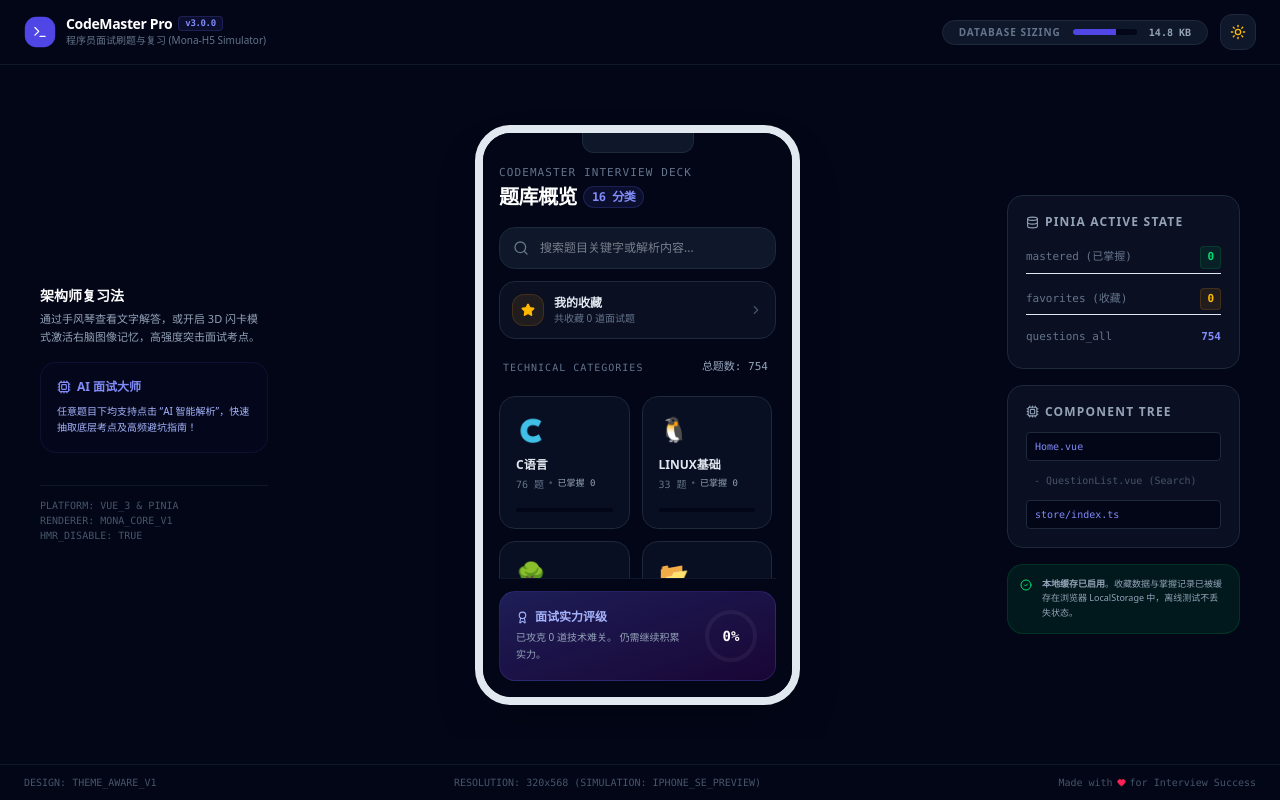
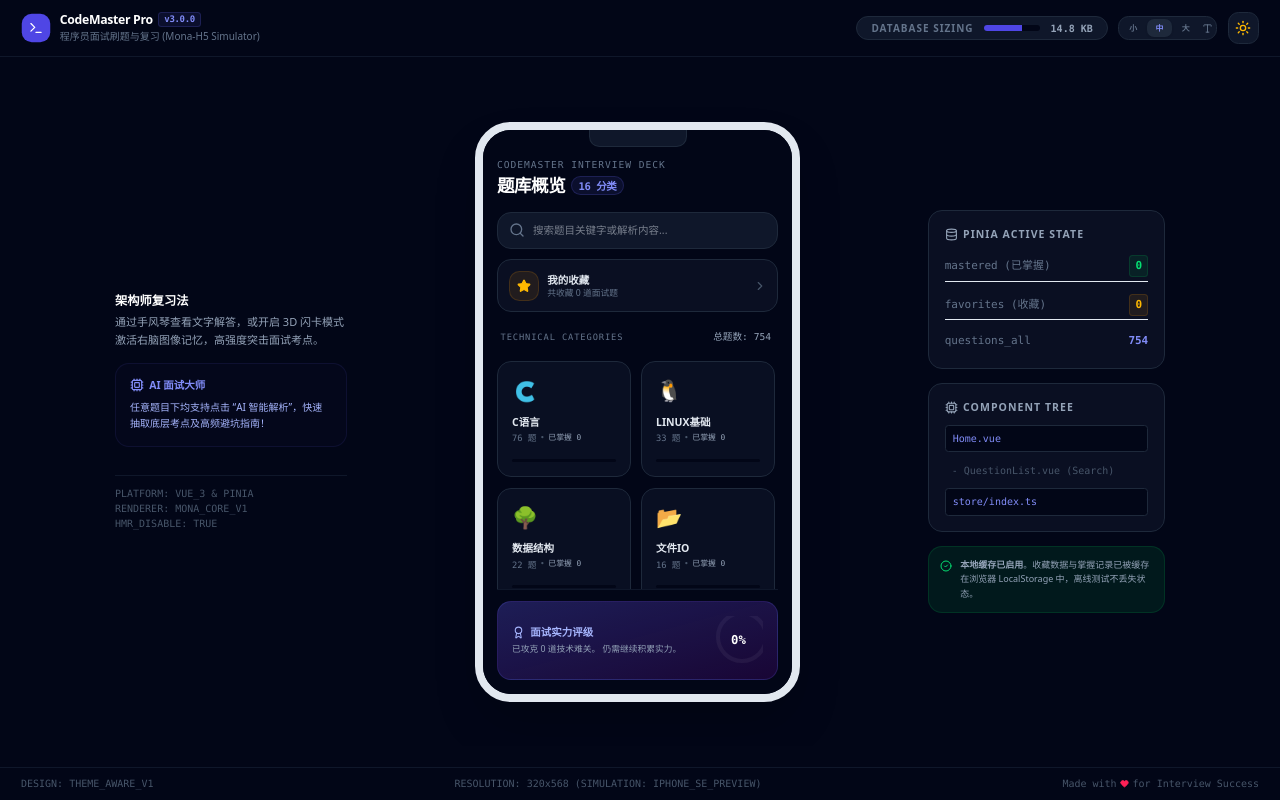
Before and after one commit to Luo2201657708/gemini-interview, a Vue app: page / in a window 1280 px wide. Built offline with nearby package versions, Linux system fonts and the light colour scheme.

Commit message:
✨ feat: 设置三挡字体

```diff
--- a/index.html
+++ b/index.html
@@ -1,5 +1,5 @@
 <!doctype html>
-<html lang="en">
+<html lang="zh-CN" data-text-scale="normal">
   <head>
     <meta charset="UTF-8" />
     <meta name="viewport" content="width=device-width, initial-scale=1.0" />
--- a/src/App.vue
+++ b/src/App.vue
@@ -5,6 +5,7 @@ import { Terminal, Database, Cpu, Heart, CheckCircle2 } from 'lucide-vue-next'
 import HomeView from './views/Home.vue'
 import CategoryView from './views/Category.vue'
 import ThemeToggle from './components/ThemeToggle.vue'
+import TextScaleToggle from './components/TextScaleToggle.vue'
 
 const store = useAppStore()
 
@@ -71,12 +72,17 @@ const activeComponentStack = computed(() => {
           </div>
           <span class="text-[10px] font-mono font-bold text-app-secondary">14.8 KB</span>
         </div>
+        <TextScaleToggle />
         <ThemeToggle />
       </div>
     </div>
 
-    <!-- MOBILE: theme toggle on home only (category page has its own in toolbar) -->
-    <div v-if="currentCategoryName === null" class="lg:hidden fixed top-3 right-3 z-50">
+    <!-- MOBILE: toggles on home (category page has its own toolbar) -->
+    <div
+      v-if="currentCategoryName === null"
+      class="lg:hidden fixed top-3 right-3 z-50 flex items-center gap-2"
+    >
+      <TextScaleToggle />
       <ThemeToggle />
     </div>
 
@@ -112,7 +118,7 @@ const activeComponentStack = computed(() => {
 
           <div class="hidden lg:block h-5 w-28 bg-app-frame absolute top-0 left-1/2 -translate-x-1/2 rounded-b-xl z-35 border-x border-b border-app"></div>
 
-          <div class="flex-1 flex flex-col p-4 pt-4 lg:pt-8 bg-app h-full overflow-hidden">
+          <div class="phone-shell-inner flex-1 flex flex-col p-4 pt-4 lg:pt-8 bg-app h-full overflow-hidden">
             <KeepAlive>
               <HomeView
                 v-if="currentCategoryName === null"
--- a/src/components/QuestionList.vue
+++ b/src/components/QuestionList.vue
@@ -78,14 +78,14 @@ function getLevelBadgeClass(level: string) {
           <div class="flex items-center gap-2 flex-wrap">
             <span
               v-if="q.level"
-              class="text-[10px] px-2 py-0.5 rounded-full font-bold border"
+              class="text-app-xs px-2 py-0.5 rounded-full font-bold border"
               :class="getLevelBadgeClass(q.level)"
             >
               {{ q.level }}
             </span>
             <span
               v-if="store.isMastered(q.id)"
-              class="bg-green-500/10 text-green-400 border border-green-500/20 text-[10px] px-1.5 py-0.5 rounded-full flex items-center gap-0.5 font-bold"
+              class="bg-green-500/10 text-green-400 border border-green-500/20 text-app-xs px-1.5 py-0.5 rounded-full flex items-center gap-0.5 font-bold"
             >
               已掌握
             </span>
@@ -112,19 +112,19 @@ function getLevelBadgeClass(level: string) {
           <div v-else class="text-app-muted italic">
             暂无详细参考答案，后续会持续补充完善。
           </div>
-          <p class="mt-3 text-[11px] text-app-muted">
+          <p class="mt-3 text-app-sm-cap text-app-muted">
             当前为离线数据版本，后续开发会持续完善内容与分析能力。
           </p>
         </div>
 
         <div class="mt-4 pt-3 border-t border-app flex justify-between items-center">
-          <div class="text-[10px] font-mono text-app-muted">
+          <div class="text-app-xs font-mono text-app-muted">
             ID: {{ q.id }}
           </div>
           <div class="flex items-center gap-2">
             <button
               @click.stop="store.toggleFavorite(q.id)"
-              class="px-2.5 py-1 rounded-xl border text-[11px] font-medium flex items-center gap-1 transition"
+              class="px-2.5 py-1 rounded-xl border text-app-sm-cap font-medium flex items-center gap-1 transition"
               :class="[
                 store.isFavorite(q.id)
                   ? 'border-amber-500/50 hover:bg-amber-500/10 text-amber-400 bg-amber-500/5'
@@ -137,7 +137,7 @@ function getLevelBadgeClass(level: string) {
 
             <button
               @click.stop="store.toggleMastered(q.id)"
-              class="px-2.5 py-1 rounded-xl border text-[11px] font-semibold flex items-center gap-1 transition"
+              class="px-2.5 py-1 rounded-xl border text-app-sm-cap font-semibold flex items-center gap-1 transition"
               :class="[
                 store.isMastered(q.id)
                   ? 'border-green-500/50 hover:bg-green-500/10 text-green-400 bg-green-500/5'
--- /dev/null
+++ b/src/components/TextScaleToggle.vue
@@ -0,0 +1,44 @@
+<script setup lang="ts">
+import { computed } from 'vue'
+import { Type } from 'lucide-vue-next'
+import { useTextScale, type TextScaleId, TEXT_SCALE_LABELS } from '../composables/useTextScale'
+
+const { textScale, setTextScale } = useTextScale()
+
+const options: { id: TextScaleId; short: string }[] = [
+  { id: 'compact', short: '小' },
+  { id: 'normal', short: '中' },
+  { id: 'comfortable', short: '大' },
+]
+
+const groupLabel = computed(
+  () => `字号：${TEXT_SCALE_LABELS[textScale.value]}，点击切换`
+)
+</script>
+
+<template>
+  <div
+    role="group"
+    :aria-label="groupLabel"
+    class="text-scale-toggle shrink-0 flex items-center rounded-xl border p-0.5 gap-0.5"
+    :title="groupLabel"
+  >
+    <button
+      v-for="opt in options"
+      :key="opt.id"
+      type="button"
+      :aria-label="`字号${TEXT_SCALE_LABELS[opt.id]}`"
+      :aria-pressed="textScale === opt.id"
+      @click="setTextScale(opt.id)"
+      class="text-scale-toggle__btn relative px-2 py-1 rounded-lg text-app-2xs font-bold transition-colors cursor-pointer min-w-[1.75rem]"
+      :class="textScale === opt.id ? 'text-scale-toggle__btn--active' : ''"
+    >
+      <span class="relative z-10">{{ opt.short }}</span>
+    </button>
+    <Type
+      :size="11"
+      class="text-app-muted shrink-0 mx-0.5 hidden min-[360px]:block"
+      aria-hidden="true"
+    />
+  </div>
+</template>
--- /dev/null
+++ b/src/composables/useTextScale.ts
@@ -0,0 +1,44 @@
+import { ref, watch } from 'vue'
+
+export type TextScaleId = 'compact' | 'normal' | 'comfortable'
+
+const STORAGE_KEY = 'codemaster-text-scale'
+
+const textScale = ref<TextScaleId>(readStoredScale())
+
+const ORDER: TextScaleId[] = ['compact', 'normal', 'comfortable']
+
+export const TEXT_SCALE_LABELS: Record<TextScaleId, string> = {
+  compact: '紧凑',
+  normal: '标准',
+  comfortable: '舒适',
+}
+
+function readStoredScale(): TextScaleId {
+  if (typeof localStorage === 'undefined') return 'normal'
+  const saved = localStorage.getItem(STORAGE_KEY)
+  if (saved === 'compact' || saved === 'comfortable') return saved
+  return 'normal'
+}
+
+function applyTextScale(id: TextScaleId) {
+  document.documentElement.setAttribute('data-text-scale', id)
+  localStorage.setItem(STORAGE_KEY, id)
+}
+
+applyTextScale(textScale.value)
+
+export function useTextScale() {
+  function setTextScale(id: TextScaleId) {
+    textScale.value = id
+  }
+
+  function cycleTextScale() {
+    const idx = ORDER.indexOf(textScale.value)
+    textScale.value = ORDER[(idx + 1) % ORDER.length]
+  }
+
+  watch(textScale, (id) => applyTextScale(id))
+
+  return { textScale, setTextScale, cycleTextScale, TEXT_SCALE_LABELS }
+}
--- a/src/index.css
+++ b/src/index.css
@@ -1,4 +1,38 @@
 @import "tailwindcss";
+
+/* ── Text scale (compact / normal / comfortable) ───────────── */
+:root,
+[data-text-scale="normal"] {
+  --app-scale: 1;
+}
+
+[data-text-scale="compact"] {
+  --app-scale: 0.86;
+}
+
+[data-text-scale="comfortable"] {
+  --app-scale: 1.06;
+}
+
+html {
+  font-size: calc(14px * var(--app-scale));
+  -webkit-text-size-adjust: 100%;
+  text-size-adjust: 100%;
+}
+
+/* rem-based type (scales with html font-size) */
+.text-app-2xs {
+  font-size: 0.5625rem;
+  line-height: 1.35;
+}
+.text-app-xs {
+  font-size: 0.625rem;
+  line-height: 1.4;
+}
+.text-app-sm-cap {
+  font-size: 0.6875rem;
+  line-height: 1.45;
+}
 
 /* ── Theme tokens ───────────────────────────────────────────── */
 :root,
@@ -168,6 +202,37 @@
   background-color: var(--app-toggle-hover);
 }
 
+.text-scale-toggle {
+  background-color: var(--app-toggle-bg);
+  border-color: var(--app-toggle-border);
+}
+
+.text-scale-toggle__btn {
+  color: var(--app-text-muted);
+}
+
+.text-scale-toggle__btn:hover {
+  color: var(--app-text-secondary);
+}
+
+.text-scale-toggle__btn--active {
+  color: var(--app-accent-text);
+  background-color: var(--app-bg-surface-hover);
+  box-shadow: 0 1px 2px rgb(0 0 0 / 0.12);
+}
+
+/* Responsive flashcard shell */
+.flashcard-card {
+  width: min(100%, 19.375rem);
+  height: min(calc(70dvh - 11rem), calc(min(100%, 19.375rem) * 1.25));
+  min-height: 11rem;
+  max-height: min(72dvh, 26rem);
+}
+
+.phone-shell-inner {
+  padding-bottom: max(1rem, env(safe-area-inset-bottom, 0px));
+}
+
 .custom-scrollbar::-webkit-scrollbar-thumb {
   background: var(--app-scrollbar);
 }
--- a/src/main.tsx
+++ b/src/main.tsx
@@ -2,6 +2,7 @@ import { createApp } from 'vue'
 import { createPinia } from 'pinia'
 import App from './App.vue'
 import './index.css'
+import './composables/useTextScale'
 
 const app = createApp(App)
 const pinia = createPinia()
--- a/src/views/Category.vue
+++ b/src/views/Category.vue
@@ -5,6 +5,7 @@ import { ArrowLeft, Sliders, LayoutList, BookOpen } from 'lucide-vue-next'
 import QuestionList from '../components/QuestionList.vue'
 import Flashcard from '../components/Flashcard.vue'
 import ThemeToggle from '../components/ThemeToggle.vue'
+import TextScaleToggle from '../components/TextScaleToggle.vue'
 
 const props = defineProps<{
   categoryName: string
@@ -91,7 +92,7 @@ const viewProgress = computed(() => {
           <h3 class="text-sm font-bold text-app-heading tracking-tight truncate">
             {{ props.categoryName }}
           </h3>
-          <div class="flex items-center justify-center gap-1.5 mt-0.5 text-[9px] font-mono text-app-muted">
+          <div class="flex items-center justify-center gap-1.5 mt-0.5 text-app-2xs font-mono text-app-muted">
             <span>攻克度</span>
             <span class="text-app-accent font-bold">
               {{ viewProgress.mastered }}/{{ viewProgress.total }}
@@ -116,7 +117,7 @@ const viewProgress = computed(() => {
           <div class="bg-app-inset p-1 rounded-full flex border border-app shrink-0">
             <button
               @click="studyMode = 'list'"
-              class="px-2.5 py-1 rounded-full text-[9px] font-bold flex items-center gap-1 transition"
+              class="px-2.5 py-1 rounded-full text-app-2xs font-bold flex items-center gap-1 transition"
               :class="[
                 studyMode === 'list'
                   ? 'bg-app-surface-hover text-app-accent font-extrabold shadow'
@@ -128,7 +129,7 @@ const viewProgress = computed(() => {
             </button>
             <button
               @click="studyMode = 'flashcard'"
-              class="px-2.5 py-1 rounded-full text-[9px] font-bold flex items-center gap-1 transition"
+              class="px-2.5 py-1 rounded-full text-app-2xs font-bold flex items-center gap-1 transition"
               :class="[
                 studyMode === 'flashcard'
                   ? 'bg-app-surface-hover text-app-accent font-extrabold shadow'
@@ -140,7 +141,10 @@ const viewProgress = computed(() => {
             </button>
           </div>
 
-          <ThemeToggle />
+          <div class="flex items-center gap-2 shrink-0">
+            <TextScaleToggle />
+            <ThemeToggle />
+          </div>
         </div>
 
         <div class="flex items-center gap-1.5 overflow-x-auto pb-1 pt-2.5 invisible-scrollbar">
@@ -148,7 +152,7 @@ const viewProgress = computed(() => {
             v-for="filter in (['all', '重点', '必问', '了解'] as const)"
             :key="filter"
             @click="activeFilter = filter"
-            class="px-3.5 py-1.5 rounded-xl border text-[11px] font-semibold whitespace-nowrap transition-colors cursor-pointer"
+            class="px-3.5 py-1.5 rounded-xl border text-app-sm-cap font-semibold whitespace-nowrap transition-colors cursor-pointer"
             :class="[
               activeFilter === filter
                 ? 'bg-app-accent-solid border-app-accent text-white font-extrabold shadow-sm'
@@ -182,7 +186,7 @@ const viewProgress = computed(() => {
       <div v-else class="text-center py-20 bg-app-muted rounded-3xl border border-app mt-2 p-6">
         <Sliders class="mx-auto text-app-faint mb-2 stroke-[1.5]" :size="32" />
         <p class="text-app-muted text-xs font-medium">该筛选条件下暂无题目</p>
-        <p class="text-app-faint text-[10px] mt-1.5 leading-relaxed">
+        <p class="text-app-faint text-app-xs mt-1.5 leading-relaxed">
           可以在主页收藏更多题目，或切换筛选过滤器查看。
         </p>
       </div>
@@ -193,7 +197,7 @@ const viewProgress = computed(() => {
 <style scoped>
 .chrome-collapse-shell {
   overflow: hidden;
-  max-height: 6.75rem;
+  max-height: calc(7.5rem * var(--app-scale));
   margin-bottom: 1rem;
   opacity: 1;
   pointer-events: auto;
@@ -211,7 +215,7 @@ const viewProgress = computed(() => {
 }
 
 .chrome-collapse-shell--pinned {
-  max-height: 6.75rem;
+  max-height: calc(7.5rem * var(--app-scale));
   margin-bottom: 1rem;
   opacity: 1;
   pointer-events: auto;
--- a/src/views/Home.vue
+++ b/src/views/Home.vue
@@ -71,8 +71,8 @@ const percentCompleted = computed(() => {
 <template>
   <div class="flex-1 flex flex-col h-full overflow-hidden">
     <!-- Header Summary Status -->
-    <div class="mb-4">
-      <p class="text-[11px] font-mono text-app-muted uppercase tracking-widest">
+    <div class="mb-4 pr-24 lg:pr-0">
+      <p class="text-app-sm-cap font-mono text-app-muted uppercase tracking-widest">
         CodeMaster Interview Deck
       </p>
       <h2 class="text-xl font-bold text-app-heading tracking-tight flex items-center gap-1.5 mt-0.5">
@@ -118,7 +118,7 @@ const percentCompleted = computed(() => {
               <div class="text-xs font-bold text-app">
                 我的收藏
               </div>
-              <div class="text-[10px] text-app-muted">
+              <div class="text-app-xs text-app-muted">
                 共收藏 {{ store.favorites.length }} 道面试题
               </div>
             </div>
@@ -133,10 +133,10 @@ const percentCompleted = computed(() => {
       <!-- Search results view -->
       <div v-if="searchKeyword" class="space-y-4">
         <div class="flex items-center justify-between px-1">
-          <span class="text-[10px] text-app-muted uppercase tracking-widest font-mono">
+          <span class="text-app-xs text-app-muted uppercase tracking-widest font-mono">
             Search Matches
           </span>
-          <span class="text-[10px] text-app-accent font-mono">
+          <span class="text-app-xs text-app-accent font-mono">
             找到 {{ searchResults.length }} 条结果
           </span>
         </div>
@@ -150,17 +150,17 @@ const percentCompleted = computed(() => {
         <div v-else class="text-center py-12 bg-app-muted rounded-2xl border border-app">
           <BookOpen class="mx-auto text-app-faint mb-2 stroke-[1.5]" :size="32" />
           <p class="text-app-muted text-xs">没有找到与其匹配的题目</p>
-          <p class="text-app-faint text-[10px] mt-1.5">试着输入 “指针”, “内存” 或 “进程” 等核心词汇</p>
+          <p class="text-app-faint text-app-xs mt-1.5">试着输入 “指针”, “内存” 或 “进程” 等核心词汇</p>
         </div>
       </div>
 
       <!-- Standard categories grid -->
       <div v-else class="space-y-5">
         <div class="flex items-center justify-between px-1">
-          <span class="text-[10px] text-app-muted uppercase tracking-widest font-mono">
+          <span class="text-app-xs text-app-muted uppercase tracking-widest font-mono">
             Technical Categories
           </span>
-          <span class="text-[11px] text-app-secondary font-mono">
+          <span class="text-app-sm-cap text-app-secondary font-mono">
             总题数: {{ totalQuestionsCount }}
           </span>
         </div>
@@ -181,7 +181,7 @@ const percentCompleted = computed(() => {
               <!-- Tiny mastery indicator badge -->
               <span
                 v-if="store.categoryProgress(cat.category).percent === 100"
-                class="bg-green-500/15 text-green-400 border border-green-500/25 text-[8px] px-1.5 py-0.5 rounded-full font-bold uppercase"
+                class="bg-green-500/15 text-green-400 border border-green-500/25 text-app-2xs px-1.5 py-0.5 rounded-full font-bold uppercase"
               >
                 已通关
               </span>
@@ -193,11 +193,11 @@ const percentCompleted = computed(() => {
                 {{ cat.category }}
               </h3>
               <div class="flex items-center gap-1 mt-1">
-                <span class="text-[10px] text-app-muted font-mono">
+                <span class="text-app-xs text-app-muted font-mono">
                   {{ cat.questions.length }} 题
                 </span>
-                <span class="text-[9px] text-app-faint font-mono">•</span>
-                <span class="text-[9px] text-app-secondary font-mono">
+                <span class="text-app-2xs text-app-faint font-mono">•</span>
+                <span class="text-app-2xs text-app-secondary font-mono">
                   已掌握 {{ store.categoryProgress(cat.category).masteredCount }}
                 </span>
               </div>
@@ -223,7 +223,7 @@ const percentCompleted = computed(() => {
             <Award :size="13" />
             <span>面试实力评级</span>
           </div>
-          <p class="text-[10px] text-app-secondary leading-relaxed font-light">
+          <p class="text-app-xs text-app-secondary leading-relaxed font-light">
             已攻克 {{ masteredQuestionsCount }} 道技术难关。
             {{ percentCompleted < 20 ? '仍需继续积累实力。' : percentCompleted < 50 ? '战力正在强力跃升中！' : percentCompleted < 80 ? '资深实力展露无遗！' : '面试通关率爆表！' }}
           </p>
```
Also changed, not shown: src/components/Flashcard.vue (+18 -18 lines).
